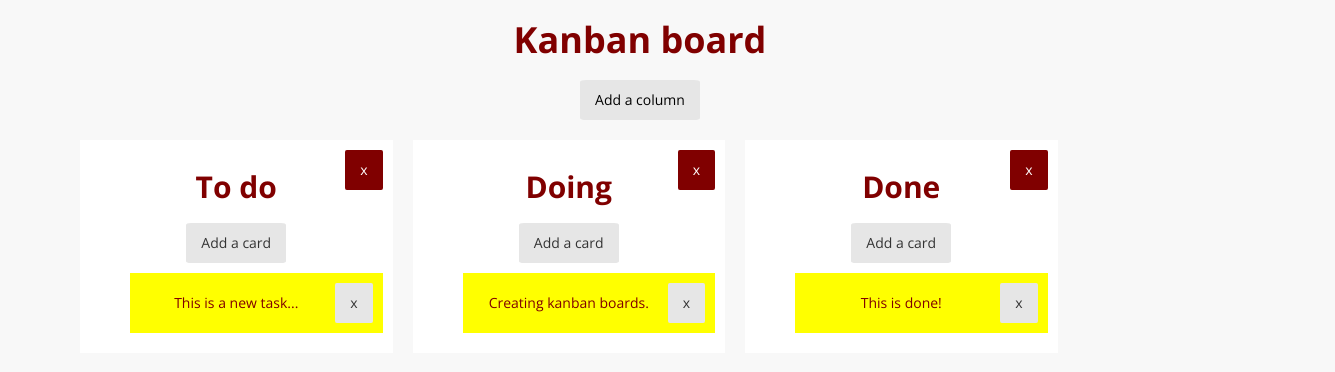
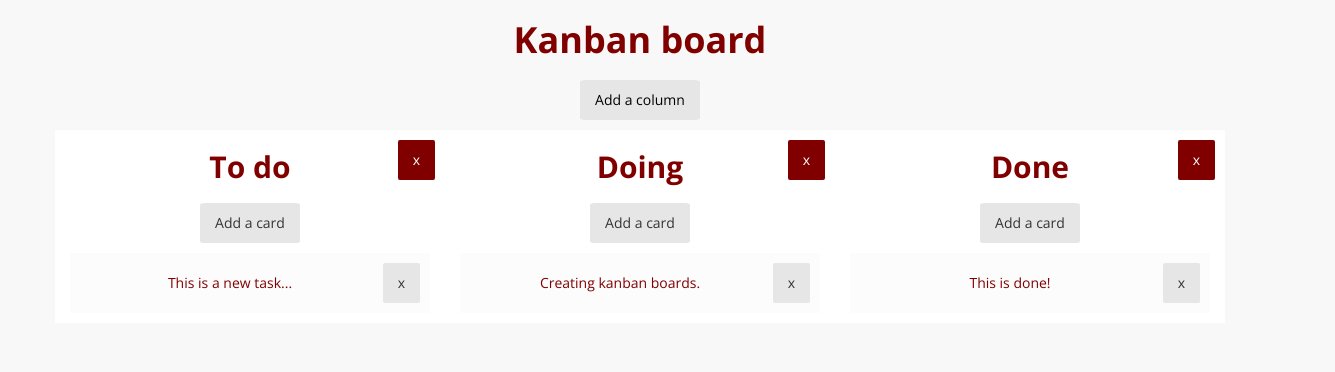
Before and after one commit to zet-god/kanban_board, a plain HTML site: page index.html in a window 1280 px wide. Shown: the whole page, 1335 px wide, since content can reach past the window. Drawn offline with nearby package versions, Linux system fonts and the light colour scheme.

Commit message:
porawy w pliku style.css - wyświetlanie kolumn

```diff
--- a/index.html
+++ b/index.html
@@ -8,12 +8,10 @@
 </head>
 <body>
 	<div class="container">
-	<div>
-		<div id="board" class="board col-md-12">
+		<div id="board" class="board container">
 			<h1 class="text-center">Kanban board</h1>
 			<button class="create-column btn-default btn-header">Add a column</button>
-			<div class="container row">
-				<div class="column-container col-md-12"></div>
+			<div class="row column-container">
 			</div>
 		</div>
 	</div>
--- a/scripts.js
+++ b/scripts.js
@@ -17,7 +17,7 @@ function Column(name) {
 
 	function createColumn () {
 		// creating components of columns:
-		var $column = $('<div>').addClass('column col-sm-3');
+		var $column = $('<div>').addClass('column col-sm-4');
 		var $columnTitle = $('<h2>').addClass('column-title text-center').text(self.name);
 		var $columnCardList = $('<ul>').addClass('column-card-list');
 		var $columnDelete = $('<button>').addClass('btn-delete btn-default btn-column').text('x');
--- a/style.css
+++ b/style.css
@@ -25,11 +25,6 @@ body {
 .row {
 	padding: 0;
 	margin: 0;
-	width: 100vw;
-}
-
-.col-sm-3 {
-	padding: 10px;
 }
 
 /*czcionki*/
@@ -51,21 +46,16 @@ p.card-description {
 .column {
 	position: relative;
 	background-color: #FFF;
-	margin: 10px;
 }
 
 .card {
-	/*min-height: 60px;*/
-	background-color: yellow;
-/*	display: block;*/
 	position: relative;
-/*  	margin: 0 auto;
-  	padding: 0;
-  	top: 0;*/
+	background-color: #fcfcfc;
 }
 
 .column-card-list {
 	list-style-type: none;
+	padding: 0;
 }
 
 
```
